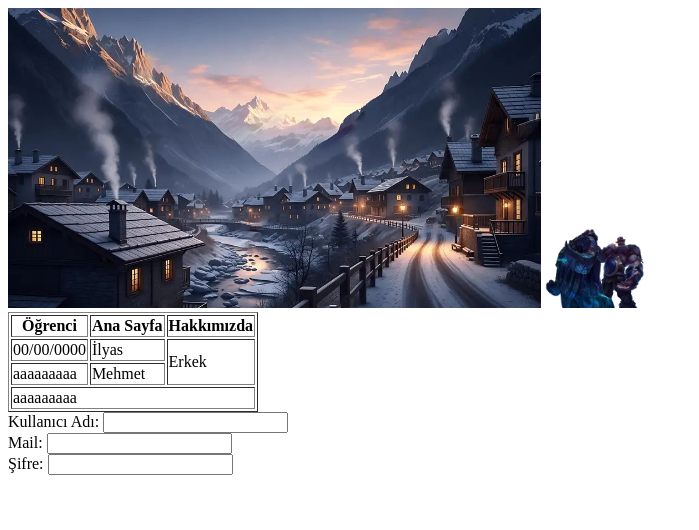
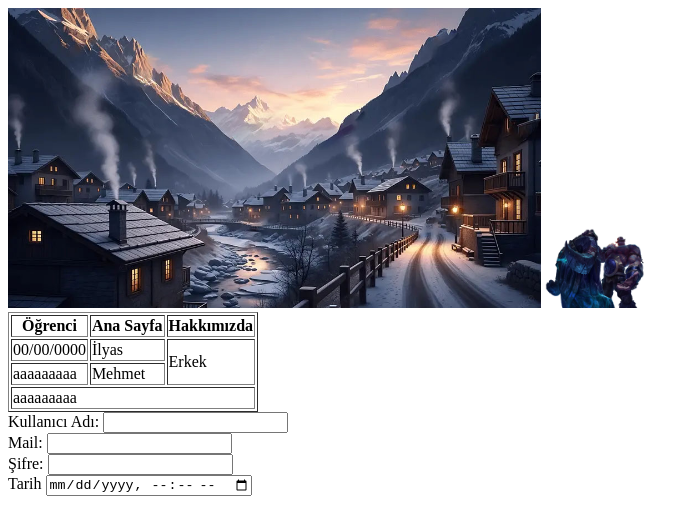
Before and after one commit to Mugiwara926/htmlexample1, a plain HTML site: page index.html in a window 1280 px wide. Shown: the whole page, without its empty margins (0-699 px from the left). Drawn offline with Linux system fonts and the light colour scheme.

Commit message:
tarih girisi eklendi

```diff
--- a/index.html
+++ b/index.html
@@ -44,7 +44,9 @@
         <label for="pasword">Şifre:</label>
         <input type="password" name="pasword" id="pasword">
         <br>
-
+        <label for="date">Tarih</label>
+        <input type="datetime-local" name="date" id="date">
+        <br>
     </form>
 </body>
 </html>
```
